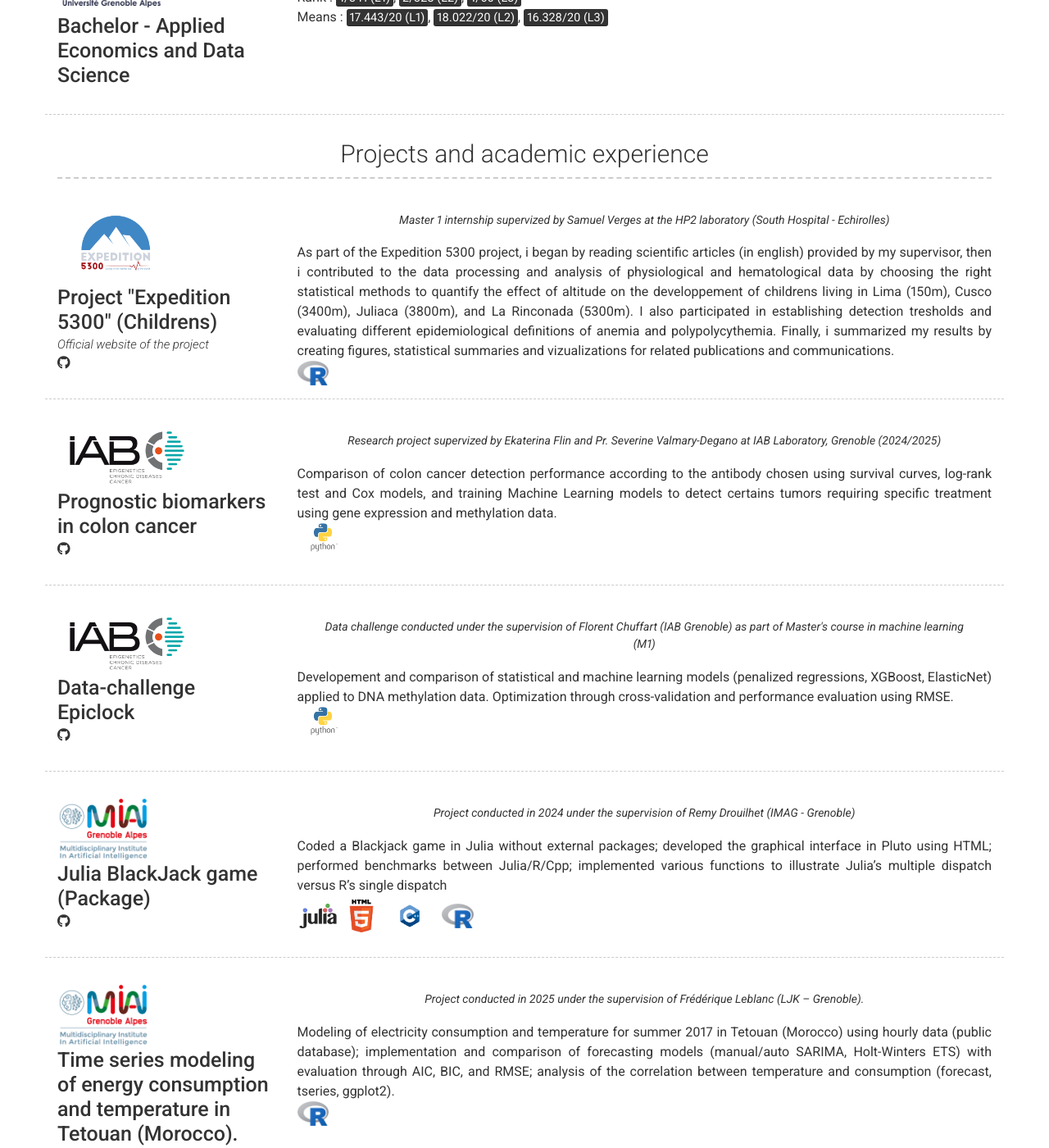
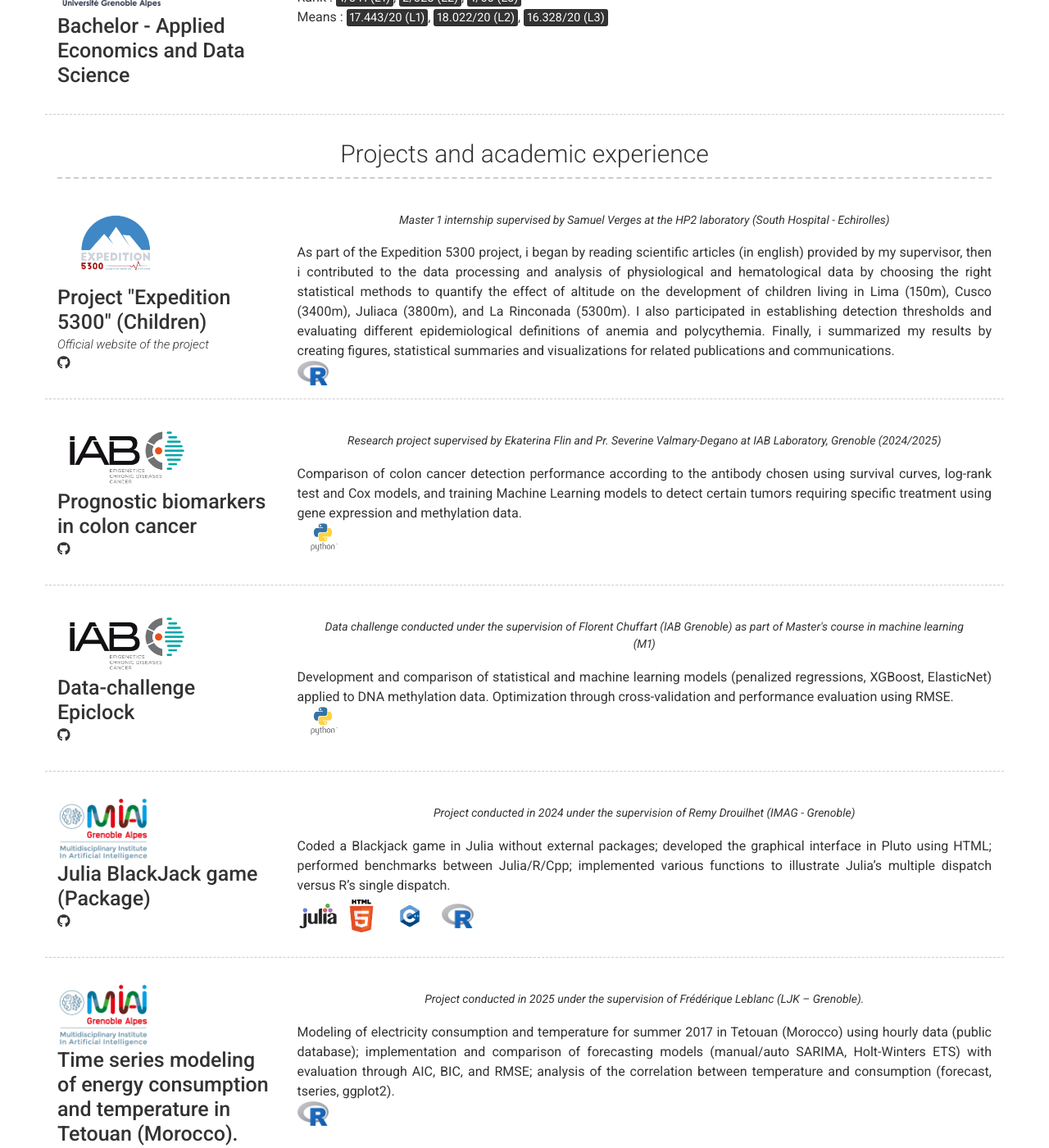
Before and after one commit to lancelot-r/resume-en, a Jekyll site: the page built from index.md, in a window 1280 px wide and 1400 px high, scrolled down 1571 px. Shown: the whole window at 82% size. Built offline with Jekyll 4.4.1, drawn with Linux system fonts in a browser that asks for light colours; nearby versions of some CDN libraries; some of the changed text lies outside the part shown.

Commit message:
traduction

```diff
--- a/_config.yml
+++ b/_config.yml
@@ -55,22 +55,22 @@ about_title: About me
 about_profile_image: images/pdp.png
 about_content: | # this will include new lines to allow paragraphs
 
-  Passionated by data analysis and its impact in real world, i'm currently seeking an M2 internship (6 months) in biostatistics (preferably modelization/machine learning), with the objective to pursue my dream of <b>doing a thesis in this research field</b>.
+  Passionate about data analysis and its impact in real world, i'm currently seeking an M2 internship (6 months) in biostatistics (preferably modelization/machine learning), with the objective to pursue my dream of <b>doing a thesis in this research field</b>.
 
   <hr>
 
   Spoken languages :
   <img src="images/france.png" height="20" style="vertical-align:middle; margin-right:5px;" title="French">
   (native),
-  <img src="images/usa.png" height="20" style="vertical-align:middle; margin-right:5px;" title="Anglais">
+  <img src="images/usa.png" height="20" style="vertical-align:middle; margin-right:5px;" title="English">
   (fluent),
-  <img src="images/bresil.png" height="20" style="vertical-align:middle; margin-right:5px;" title="Portugais (Brésil)">
+  <img src="images/bresil.png" height="20" style="vertical-align:middle; margin-right:5px;" title="Portugese (Brasil)">
   (native),
-  <img src="images/espagne.png" height="20" style="vertical-align:middle; margin-right:5px;" title="Espagnol">
+  <img src="images/espagne.png" height="20" style="vertical-align:middle; margin-right:5px;" title="Spanish">
   (intermediate),
-  <img src="images/allemagne.png" height="20" style="vertical-align:middle; margin-right:5px;" title="Allemand">
+  <img src="images/allemagne.png" height="20" style="vertical-align:middle; margin-right:5px;" title="German">
   (beginner),
-  <img src="images/russie.png" height="20" style="vertical-align:middle; margin-right:5px;" title="Russe">
+  <img src="images/russie.png" height="20" style="vertical-align:middle; margin-right:5px;" title="Russian">
   (beginner)
 
   <hr>
@@ -96,9 +96,9 @@ content:
         link_text: Project "Expedition 5300"
         quote: >
 
-          Effect of altitude on the developpement of children aged 6 month to 12 years, born in the highest city in the world located in Peru
+          Effect of altitude on the development of children aged 6 month to 12 years, born in the highest city in the world located in Peru
         description: | # this will include new lines to allow paragraphs
-          Scientific paper being drafted for submission in early 2026 following my internship at HP2 laboratory (INSERM U1042) about project "Expedition 5300" in which i did the data nalysis and created models to explain and predict altitude effect on the developpement of hematological developpement of children born and living in Peru, at the highest city in the world (La Rinconada - 5300m) <br>
+          Scientific paper being drafted for submission in early 2026 following my internship at HP2 laboratory (INSERM U1042) about project "Expedition 5300" in which i did the data nalysis and created models to explain and predict altitude effect on the development of hematological development of children born and living in Peru, at the highest city in the world (La Rinconada - 5300m) <br>
           <b>Targeted journal : American Journal of Hematology</b>
 
   - title: Degrees # Title for the section
@@ -109,7 +109,7 @@ content:
                       # other value (or no value) means no border will be displayed
         title: <img src="images/miai.png" height="80" style="vertical-align:middle; margin-right:5px;"> <br> Master 2 - Statistics and Data Science
         quote: >
-          Université Grenoble Alpes - Actuel
+          Université Grenoble Alpes - Present
         description: | # this will include new lines to allow paragraphs
           Courses taken : <b>Computational statistics</b> (bootstrap, MCMC, Bayesian), <b>High-dimensional statistics</b> (multiple tests, Lasso, Ridge), <b>Nonparametric estimation</b> (kernel, regression functions), <b>Machine Learning</b> (Trees, SVM, random forests, deep learning using Python), <b>Optimization</b> (Python, Julia), <b>Advanced biostatistics</b> (Cox regression, mixed models, causality inference), <b>Reliability</b> (probability laws, Weibull, maintenance), <b>Large language models</b> (NLP using PyTorch/TensorFlow, Word2Vec, BERT), <b>Geostatistics</b> (kriging, Poisson process, Gibbs models).
       - layout: left
@@ -124,7 +124,7 @@ content:
           <b>Statistical inference</b>,
           <b>Statistical tests</b>,
           <b>Machine learning</b> (clustering, LDA, QDA, logistic regression, lasso/ridge models),
-          <bComponent analysis</b> (PCA, PCF, Classification),
+          <b>Component analysis</b> (PCA, PCF, Classification),
           <b>Time series</b> (ARMA/ARIMA),
           <b>Linear models and GLM</b>,
           <b>Database</b> (SQL),
@@ -147,7 +147,7 @@ content:
       - layout: left
         border: weak  # Value of `weak` will display a weak border below this item. # Any
                       # other value (or no value) means no border will be displayed
-        title: <img src="images/expedition5300.png" height="100" style="vertical-align:middle; margin-right:5px;"> <br> Project "Expedition 5300" (Childrens)
+        title: <img src="images/expedition5300.png" height="100" style="vertical-align:middle; margin-right:5px;"> <br> Project "Expedition 5300" (Children)
         link: https://expedition5300.com/nos-recherches/
         link_text: Official website of the project
         additional_links:
@@ -155,9 +155,9 @@ content:
             icon: fab fa-github
             url: https://github.com/lancelot-r/projet_expedition5300_hypoxie_enfants
         quote: >
-          Master 1 internship supervized by Samuel Verges at the HP2 laboratory (South Hospital - Echirolles)
+          Master 1 internship supervised by Samuel Verges at the HP2 laboratory (South Hospital - Echirolles)
         description: | # this will include new lines to allow paragraphs
-         As part of the Expedition 5300 project, i began by reading scientific articles (in english) provided by my supervisor, then i contributed to the data processing and analysis of physiological and hematological data by choosing the right statistical methods to quantify the effect of altitude on the developpement of childrens living in Lima (150m), Cusco (3400m), Juliaca (3800m), and La Rinconada (5300m). I also participated in establishing detection tresholds and evaluating different epidemiological definitions of anemia and polypolycythemia. Finally, i summarized my results by creating figures, statistical summaries and vizualizations for related publications and communications.
+         As part of the Expedition 5300 project, i began by reading scientific articles (in english) provided by my supervisor, then i contributed to the data processing and analysis of physiological and hematological data by choosing the right statistical methods to quantify the effect of altitude on the development of children living in Lima (150m), Cusco (3400m), Juliaca (3800m), and La Rinconada (5300m). I also participated in establishing detection thresholds and evaluating different epidemiological definitions of anemia and polycythemia. Finally, i summarized my results by creating figures, statistical summaries and visualizations for related publications and communications.
          <br> <img src="images/R.png" height="30" style="vertical-align:middle; margin-right:5px;">
       - layout: left
         border: weak  # Value of `weak` will display a weak border below this item. # Any
@@ -168,9 +168,9 @@ content:
             icon: fab fa-github
             url: https://github.com/lancelot-r/projet_prognostic_biomarkers_in_colon_cancer/blob/main/01_final_report.pdf
         quote: >
-          Research project supervized by Ekaterina Flin and Pr. Severine Valmary-Degano at IAB Laboratory, Grenoble (2024/2025)
+          Research project supervised by Ekaterina Flin and Pr. Severine Valmary-Degano at IAB Laboratory, Grenoble (2024/2025)
         description: | # this will include new lines to allow paragraphs
-          Comparison of colon cancer detection performance according to the antibody chosen using survival curves, log-rank test and Cox models, and training Machine Learning models to detect certains tumors requiring specific treatment using gene expression and methylation data. <br> <img src="images/python.png" height="35" style="vertical-align:middle; margin-right:5px;">
+          Comparison of colon cancer detection performance according to the antibody chosen using survival curves, log-rank test and Cox models, and training Machine Learning models to detect certain tumors requiring specific treatment using gene expression and methylation data. <br> <img src="images/python.png" height="35" style="vertical-align:middle; margin-right:5px;">
 
       - layout: left
         border: weak  # Value of `weak` will display a weak border below this item. # Any
@@ -183,7 +183,7 @@ content:
         quote: >
           Data challenge conducted under the supervision of Florent Chuffart (IAB Grenoble) as part of Master's course in machine learning (M1)
         description: | # this will include new lines to allow paragraphs
-          Developement and comparison of statistical and machine learning models (penalized regressions, XGBoost, ElasticNet) applied to DNA methylation data. Optimization through cross-validation and performance evaluation using RMSE. <br> <img src="images/python.png" height="35" style="vertical-align:middle; margin-right:5px;">
+          Development and comparison of statistical and machine learning models (penalized regressions, XGBoost, ElasticNet) applied to DNA methylation data. Optimization through cross-validation and performance evaluation using RMSE. <br> <img src="images/python.png" height="35" style="vertical-align:middle; margin-right:5px;">
 
       - layout: left
         border: weak  # Value of `weak` will display a weak border below this item. # Any
@@ -196,7 +196,7 @@ content:
         quote: >
           Project conducted in 2024 under the supervision of Remy Drouilhet (IMAG - Grenoble)
         description: | # this will include new lines to allow paragraphs
-          Coded a Blackjack game in Julia without external packages; developed the graphical interface in Pluto using HTML; performed benchmarks between Julia/R/Cpp; implemented various functions to illustrate Julia's multiple dispatch versus R's single dispatch <br>
+          Coded a Blackjack game in Julia without external packages; developed the graphical interface in Pluto using HTML; performed benchmarks between Julia/R/Cpp; implemented various functions to illustrate Julia's multiple dispatch versus R's single dispatch. <br>
           <img src="images/julia.png" height="50" style="vertical-align:middle; margin-right:5px;">
           <img src="images/html.png" height="40" style="vertical-align:middle; margin-right:5px;">
           <img src="images/cpp.png" height="40" style="vertical-align:middle; margin-right:5px;">
@@ -243,7 +243,7 @@ content:
       - layout: left
         border: weak  # Value of `weak` will display a weak border below this item. # Any
                       # other value (or no value) means no border will be displayed
-        title: <img src="images/feg.png" height="80" style="vertical-align:middle; margin-right:5px;"> <br> Enseignant-Tuteur en Mathématiques
+        title: <img src="images/feg.png" height="80" style="vertical-align:middle; margin-right:5px;"> <br> Mathematics Teacher-Tutor
         quote: >
           Position held in 2022, 2023, and 2024 at the Faculty of Economics, Université Grenoble Alpes (UGA).
         description: | # this will include new lines to allow paragraphs
@@ -271,7 +271,7 @@ content:
       - layout: right
         title: '<img src="images/schneider.png" height="50" style="vertical-align:middle; margin-right:5px;">'
         sub_title: Import-Export Assistant
-        caption: Avril-Mai 2021
+        caption: April-May 2021
         description: | # this will include new lines to allow paragraphs
           Client Prospecting / Import–Export Operations Setup
 
```
Also changed, not shown: 1 other file.
